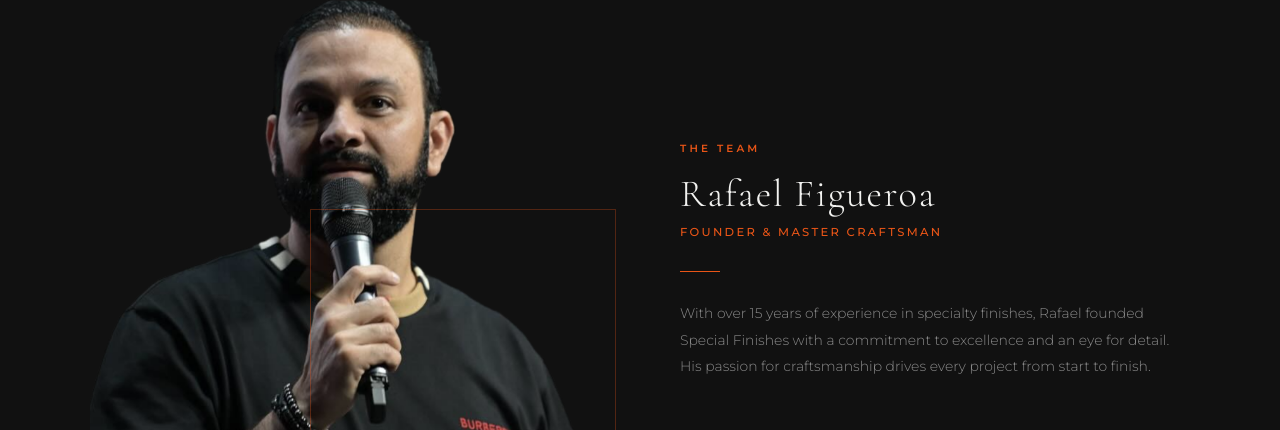
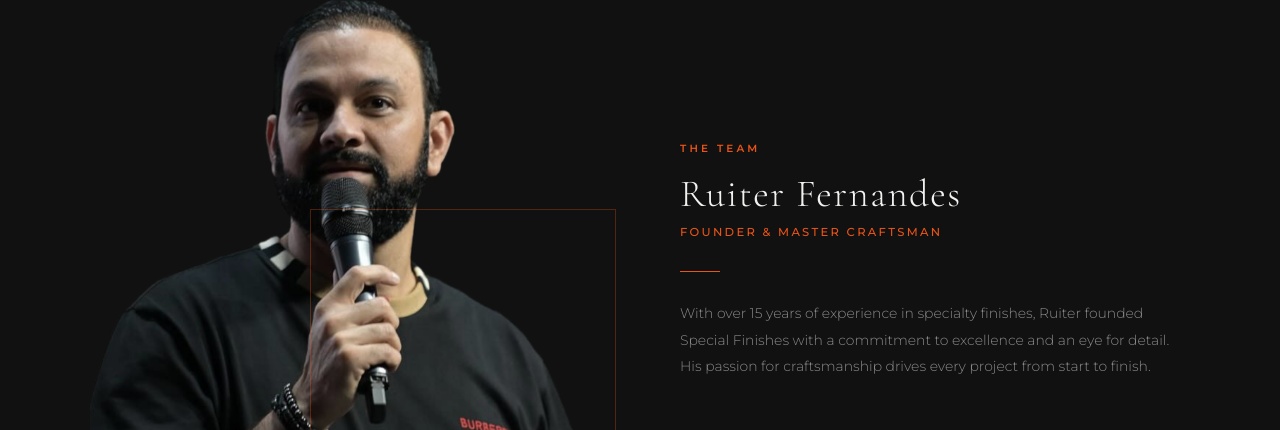
Before and after one commit to DahVincis/Project-Special, a React (Create React App) app in the folder client/: page / in a window 1280 px wide. Shown: the part 7162-7592 px from the top of the page. Built offline with nearby package versions, Linux system fonts and the light colour scheme.

Commit message:
Fix founder name to Ruiter Fernandes, update READMEs
Co-Authored-By: Claude Sonnet 4.6 <noreply@anthropic.com>

```diff
--- a/client/src/api.js
+++ b/client/src/api.js
@@ -22,9 +22,9 @@ const staticData = {
   },
   owner: {
     owner: {
-      name: 'Rafael Figueroa',
+      name: 'Ruiter Fernandes',
       description:
-        'With over 15 years of experience in specialty finishes, Rafael founded Special Finishes with a commitment to excellence and an eye for detail. His passion for craftsmanship drives every project from start to finish.',
+        'With over 15 years of experience in specialty finishes, Ruiter founded Special Finishes with a commitment to excellence and an eye for detail. His passion for craftsmanship drives every project from start to finish.',
     },
   },
 };
--- a/client/src/components/MeetOwner.js
+++ b/client/src/components/MeetOwner.js
@@ -18,7 +18,7 @@ const MeetOwner = () => {
                 </div>
                 <div className="owner-text-wrap">
                     <span className="section-label">The Team</span>
-                    <h2>{owner.name || 'Rafael Figueroa'}</h2>
+                    <h2>{owner.name || 'Ruiter Fernandes'}</h2>
                     <div className="owner-title">Founder &amp; Master Craftsman</div>
                     <div className="owner-rule" />
                     <p>{owner.description}</p>
```
Also changed, not shown: 2 other files (tests, documents, lock files or other folders).
